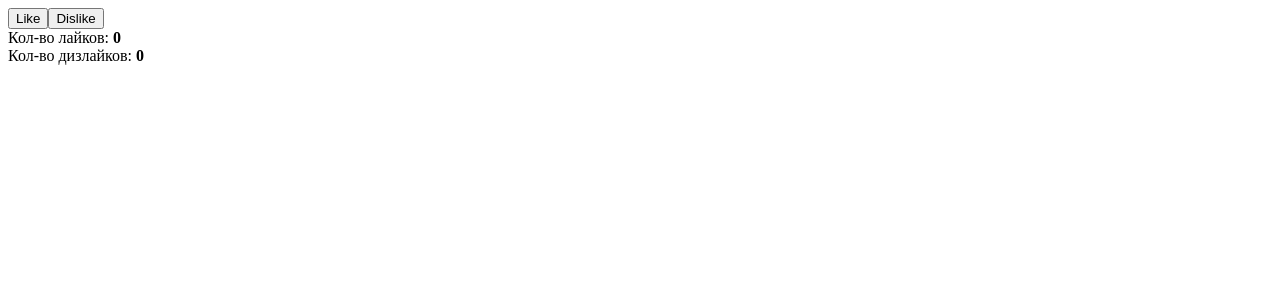
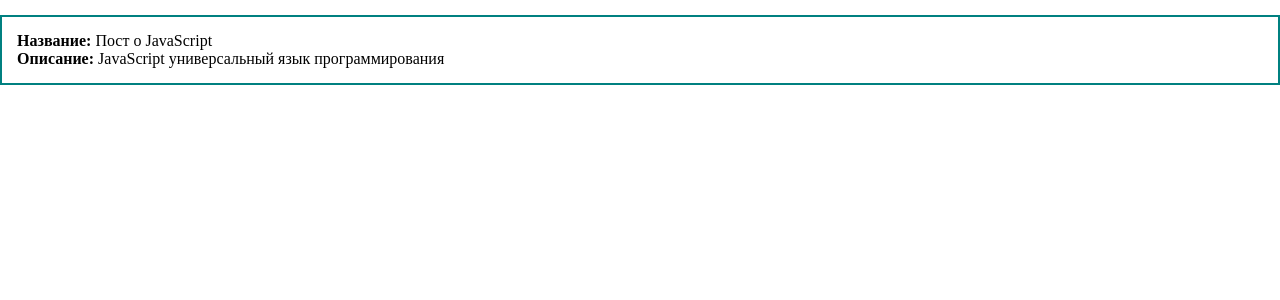
Before and after one commit to valeryyakishkin/vue3_course, a Vue app: page / in a window 1280 px wide. Shown: the top 300 px of the page. Built offline with nearby package versions, Linux system fonts and the light colour scheme.

Commit message:
[5]: Styles

```diff
--- a/src/App.vue
+++ b/src/App.vue
@@ -1,14 +1,11 @@
 <template>
   <div>
-    <div>
-      <button v-on:click="addLike">Like</button>
-      <button @click="addDislike">Dislike</button>
-    </div>
-    <div>
-      Кол-во лайков: <strong>{{ likes }}</strong>
-    </div>
-    <div>
-      Кол-во дизлайков: <strong>{{ dislikes }}</strong>
+    <div class="post">
+      <div><strong>Название:</strong> Пост о JavaScript</div>
+      <div>
+        <strong>Описание:</strong> JavaScript универсальный язык
+        программирования
+      </div>
     </div>
   </div>
 </template>
@@ -17,19 +14,25 @@
 export default {
   data() {
     return {
-      likes: 0,
-      dislikes: 0,
+      posts: [{ id: 1, title: "JavaScript", body: "Описание поста" }],
+      posts: [{ id: 2, title: "JavaScript 2", body: "Описание поста 2" }],
+      posts: [{ id: 3, title: "JavaScript 3", body: "Описание поста 3" }],
     };
   },
-  methods: {
-    addLike() {
-      this.likes += 1;
-    },
-    addDislike() {
-      this.dislikes += 1;
-    },
-  },
+  methods: {},
 };
 </script>
 
-<style></style>
+<style>
+* {
+  margin: 0;
+  padding: 0;
+  box-sizing: border-box;
+}
+
+.post {
+  padding: 15px;
+  border: 2px solid teal;
+  margin-top: 15px;
+}
+</style>
```
